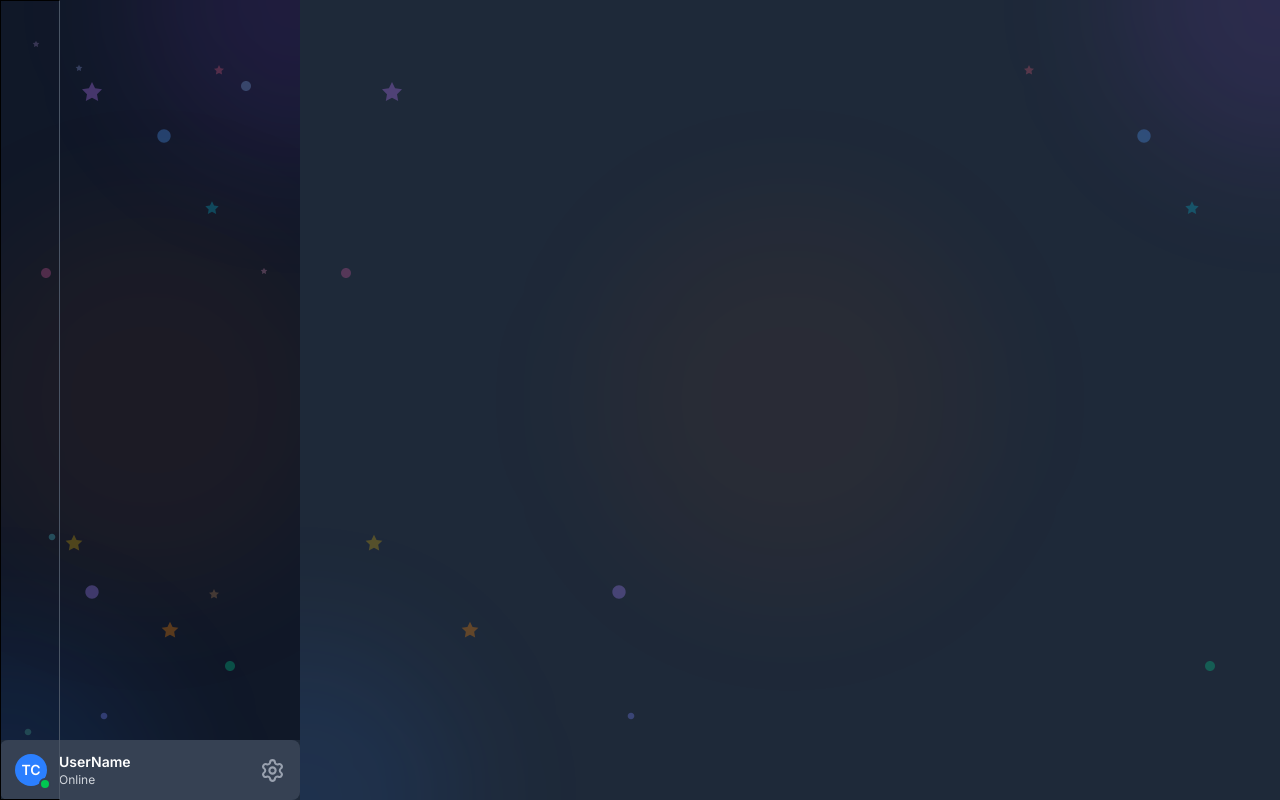
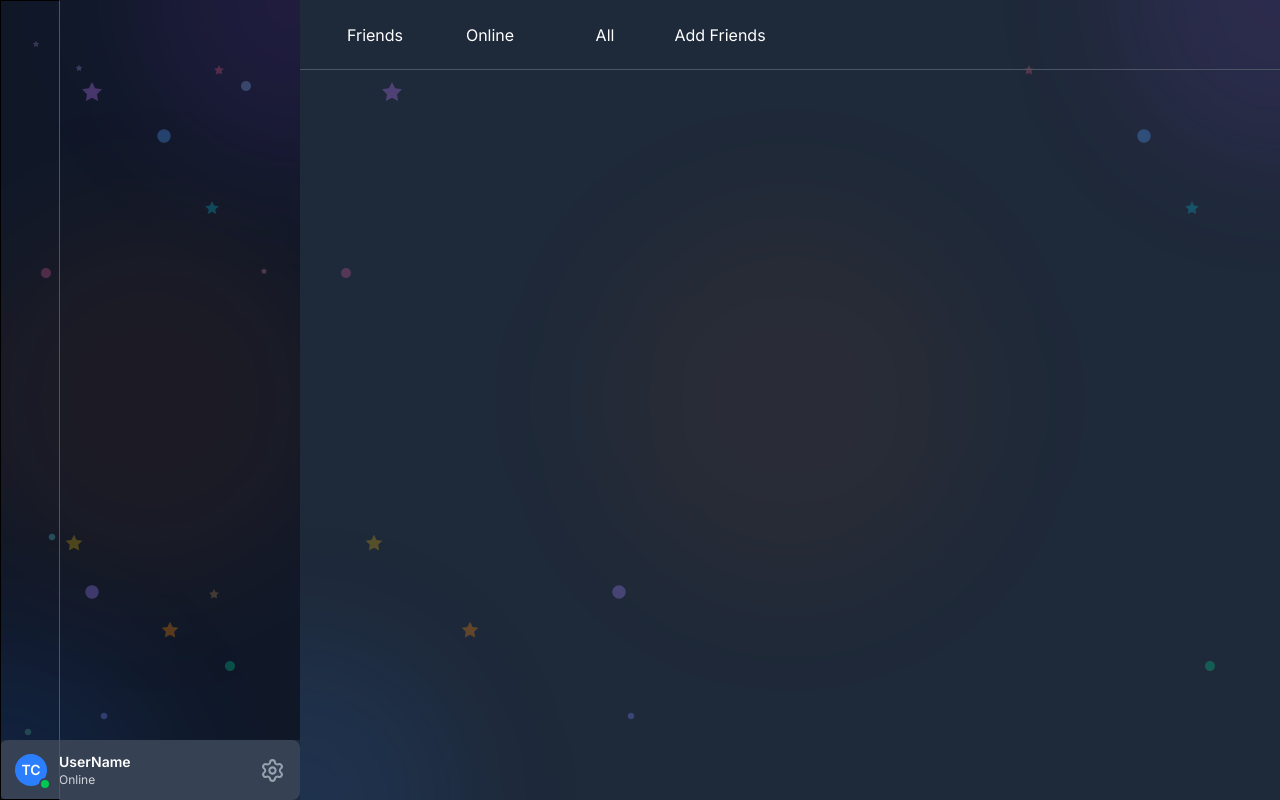
Before and after one commit to TamarCoder/Real-time-Chat-Aplication, a Next.js app: page /home in a window 1280 px wide. Built offline with nearby package versions, Linux system fonts and the light colour scheme.

Commit message:
big changes

```diff
--- a/app/components/Auth/MainContent.tsx
+++ b/app/components/Auth/MainContent.tsx
@@ -1,5 +1,6 @@
 "use client"
 import React from "react";
+import { Navigation } from "./Navigation";
 
 // Background Pattern Component
 const BackgroundPattern = () => (
@@ -135,8 +136,7 @@ export const MainContent = () => {
       <FloatingElements />
 
       <div className="w-full relative z-10">
-
-
+        <Navigation/>
 
       </div>
     </main>
--- /dev/null
+++ b/app/components/Auth/Navigation.tsx
@@ -0,0 +1,19 @@
+
+
+
+export const Navigation = () => {
+    return (
+        <nav className=" w-full h-[70px] flex items-center border-b border-gray-600 "
+          style={{
+             paddingLeft: '25px'
+          }}
+        >
+            <ul className="flex items-center gap-[15px] ">
+                <li className=" transition-all ease-in-out duration-300  text-white cursor-pointer w-[100px] h-[40px] flex items-center justify-center rounded-[10px] hover:bg-gray-400 size-4">Friends</li>
+                <li className="  text-white  cursor-pointer w-[100px] h-[40px] flex items-center justify-center rounded-[10px] hover:bg-gray-400 size-4">Online</li>
+                <li className="  text-white  cursor-pointer w-[100px] h-[40px] flex items-center justify-center rounded-[10px] hover:bg-gray-400 size-4">All</li>
+                <li className=" text-white  cursor-pointer w-[100px] h-[40px] flex items-center justify-center rounded-[10px] hover:bg-gray-400 size-4">Add Friends</li>
+            </ul>
+        </nav>
+    )
+}
```
